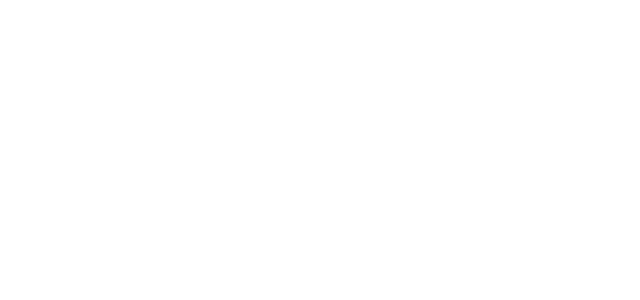
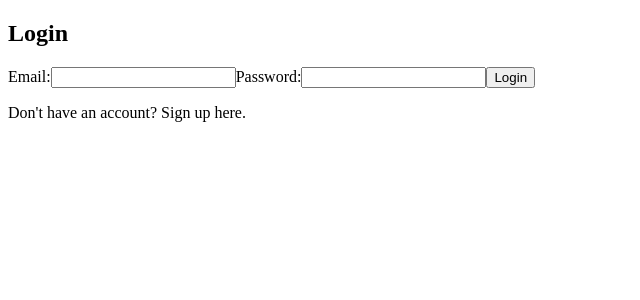
Before and after one commit to arpitmx/O2Web, a React (Vite) app: page / in a window 1280 px wide. Shown: the top 300 px of the page, without its empty margins (0-640 px from the left). Built offline with nearby package versions, Linux system fonts and the light colour scheme; no server answers.

Commit message:
Added basic login signup functionality

```diff
--- /dev/null
+++ b/firebase.js
@@ -0,0 +1,10 @@
+import { initializeApp } from 'firebase/app';
+import { getAuth } from 'firebase/auth';
+import { getFirestore } from 'firebase/firestore';
+import firebaseConfig from './firebaseConfig';
+
+const app = initializeApp(firebaseConfig);
+const auth = getAuth(app);
+const db = getFirestore(app);
+
+export { auth, db };
--- a/package.json
+++ b/package.json
@@ -10,6 +10,7 @@
     "preview": "vite preview"
   },
   "dependencies": {
+    "firebase": "^10.6.0",
     "react": "^18.2.0",
     "react-dom": "^18.2.0",
     "react-router-dom": "^6.18.0"
--- a/src/pages/Login/Login.jsx
+++ b/src/pages/Login/Login.jsx
@@ -1,6 +1,111 @@
-export default function Login(){
-    return (
-        <>
-        </>
-    )
+import React, { useEffect, useState } from "react";
+import { auth, db } from "../../../firebase";
+import {
+  createUserWithEmailAndPassword,
+  signInWithEmailAndPassword,
+} from "firebase/auth";
+import { collection, getDoc, setDoc, doc } from "firebase/firestore";
+
+export default function Login() {
+  const [email, setEmail] = useState("");
+  const [password, setPassword] = useState("");
+  const [isLogin, setIsLogin] = useState(true);
+  const [loading, setLoading] = useState(false);
+  const [error, setError] = useState(null);
+  const [userData, setUserData] = useState(null);
+
+  const handleAuth = async () => {
+    try {
+      setError(null);
+      setLoading(true);
+
+      const documentId = email;
+
+      if (isLogin) {
+        // Login
+        const userCredential = await signInWithEmailAndPassword(
+          auth,
+          email,
+          password
+        );
+
+        // Fetch user data from the "Users" collection
+        const userDoc = await getDoc(doc(db, "Users", documentId));
+
+        if (userDoc.exists()) {
+          // Set user data in state
+          setUserData(userDoc.data());
+          console.log("User logged in successfully!");
+        } else {
+          console.log("User document does not exist.");
+        }
+      } else {
+        // Signup
+        const userCredential = await createUserWithEmailAndPassword(
+          auth,
+          email,
+          password
+        );
+
+        // Add user data to the "Users" collection
+        const usersCollection = collection(db, "Users");
+        await setDoc(doc(usersCollection, documentId), {
+          EMAIL: email,
+          // Add other user data as needed
+          /////////////////////////////////////////////////////
+          DESIGNATION: "Web Developer",
+          /////////////////////////////////////////////////////
+        });
+
+        // Fetch the newly added user data from the "Users" collection
+        const newUserDoc = await getDoc(doc(db, "Users", documentId));
+
+        if (newUserDoc.exists()) {
+          // Set user data in state
+          setUserData(newUserDoc.data());
+          console.log("User signed up successfully!");
+        } else {
+          console.log("Newly created user document does not exist.");
+        }
+      }
+    } catch (error) {
+      const errorCode = error.code;
+      const errorMessage = error.message;
+      setError(errorMessage);
+      console.error("Authentication error:", errorCode, errorMessage);
+    } finally {
+      setLoading(false);
+    }
+  };
+
+  useEffect(() => {
+    ///////////////////////firebase might be preventing it from extracting///////////////
+    console.log("userData", userData);
+  }, [userData]);
+  return (
+    <div>
+      <h2>{isLogin ? "Login" : "Sign Up"}</h2>
+      <label>Email:</label>
+      <input
+        type="email"
+        value={email}
+        onChange={(e) => setEmail(e.target.value)}
+      />
+      <label>Password:</label>
+      <input
+        type="password"
+        value={password}
+        onChange={(e) => setPassword(e.target.value)}
+      />
+      <button onClick={handleAuth} disabled={loading}>
+        {loading ? "Hold on..." : isLogin ? "Login" : "Sign Up"}
+      </button>
+      {error && <p style={{ color: "red" }}>{error}</p>}
+      <p onClick={() => setIsLogin(!isLogin)}>
+        {isLogin
+          ? "Don't have an account? Sign up here."
+          : "Already have an account? Login here."}
+      </p>
+    </div>
+  );
 }
```
Also changed, not shown: 2 other files (tests, documents, lock files or other folders).
